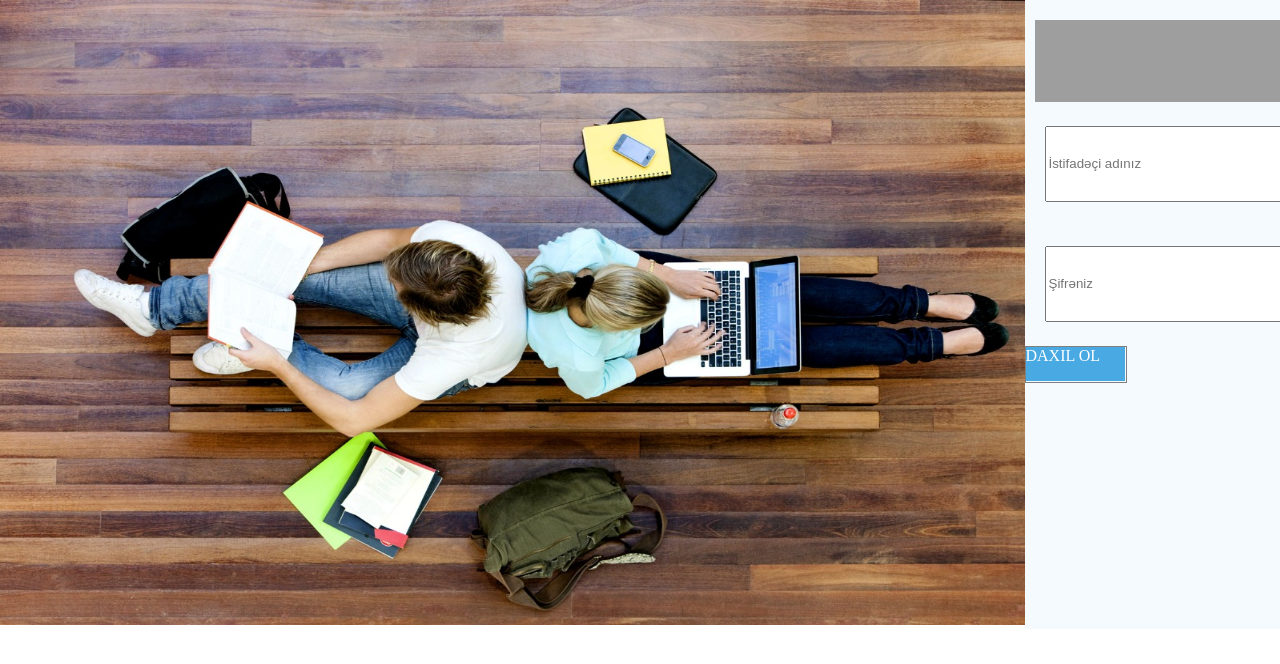
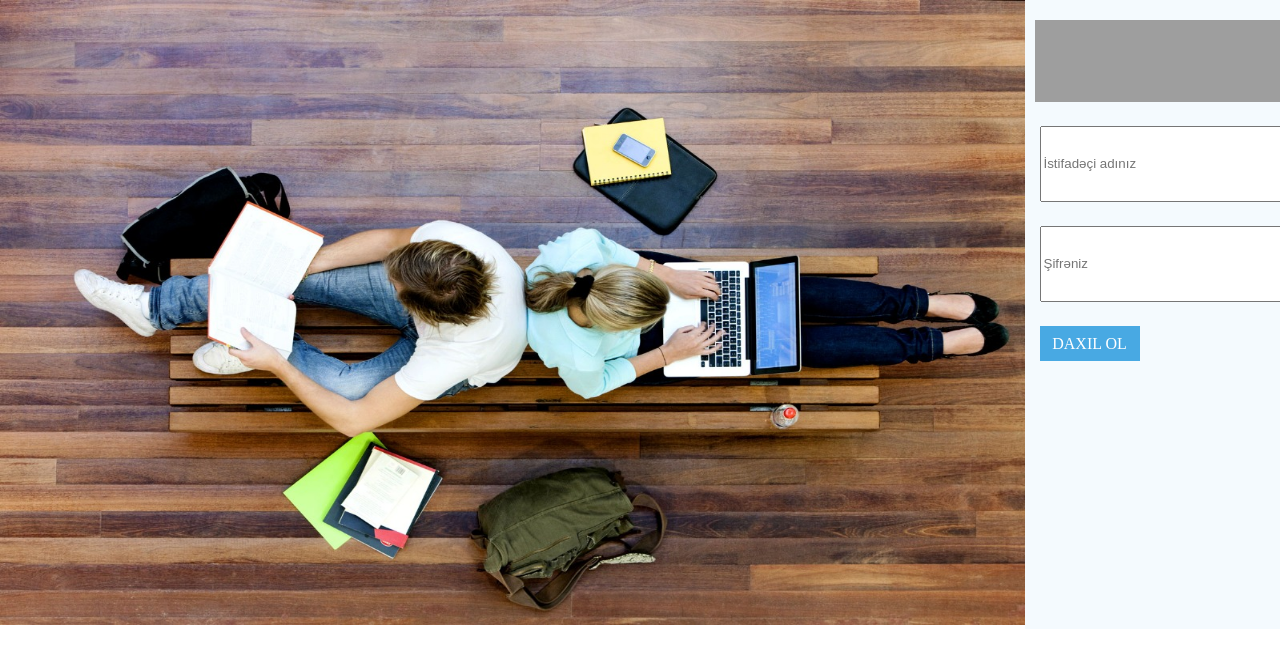
Before and after one commit to MammadliTaleh/Task-1-Adnsu-124, a plain HTML site: page index.html in a window 1280 px wide. Shown: the top 664 px of the page. Drawn offline with Linux system fonts and the light colour scheme; grey boxes are pictures that could not be loaded.

Commit message:
fix some branch

```diff
--- a/assets/css/style.css
+++ b/assets/css/style.css
@@ -6,24 +6,17 @@
 
 }
 .button{
+    width: 100px;
     height: 35px;
-    /* padding: 20px; */
-    width: 100px;
     background-color: #48a9e3;
-    position: relative;
-    padding: 0 !important;
+    text-align: center;
+    line-height: 35px;
 }
-.button a {
-    border: 1px solid grey;
-    /* background-color: #48a9e3; */
-    color:#fff;
-    /* padding: 20px; */
-    width: 100% !important;
-    height: 100% !important;
-    position: absolute;
+.button a{
     text-decoration: none;
-    /* margin-left: 10px; */
+    color: #fff;
 }
+
 .section-right {
     background-color: #f4fafe;
     flex-wrap: wrap;
@@ -36,10 +29,12 @@
     padding-top: 20px;
     padding-left: 10px;
 }
+.under-logo{
+    padding: 20px 15px 20px 15px;
+}
 .under-logo .inputs{
-    margin-bottom: 10px;
+    margin-bottom: 30px;
     height: 70px;
-    padding: 20px;
 }
 .under-logo div input{
     width: 100%;
```
